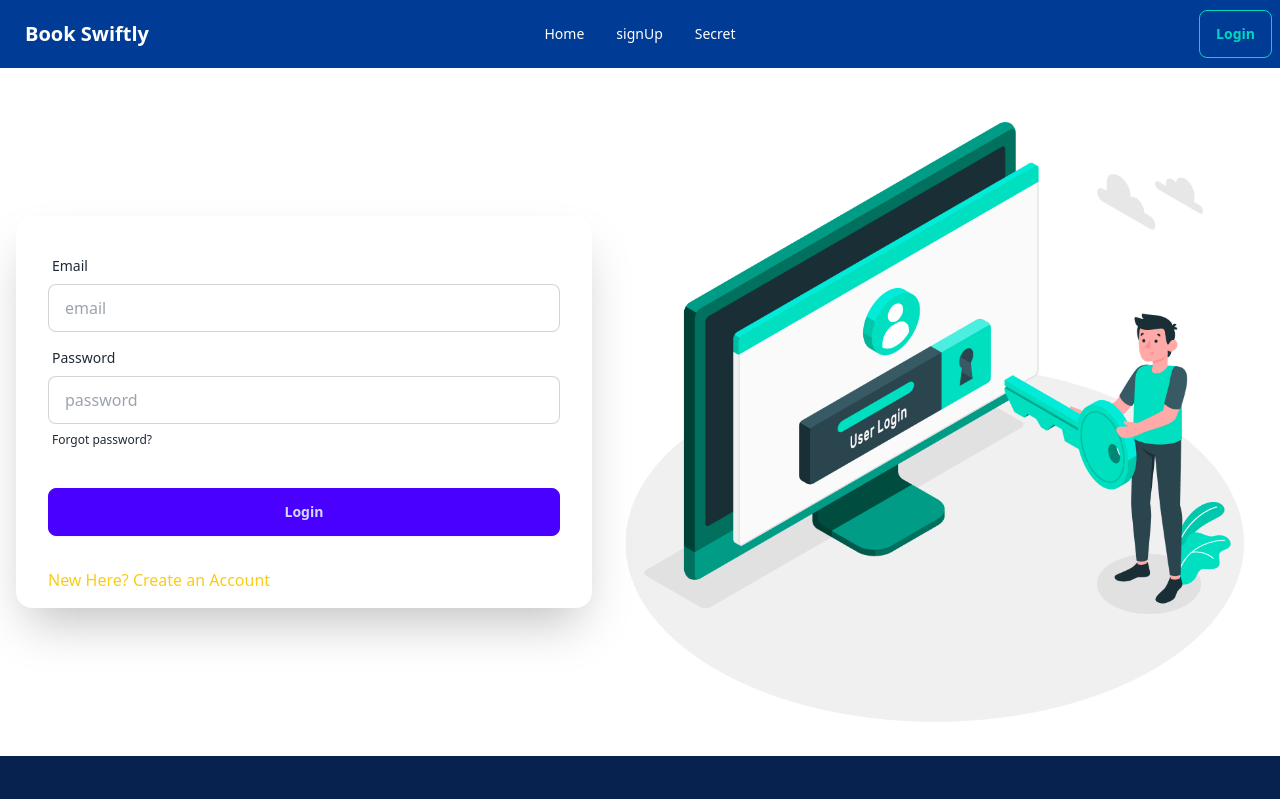
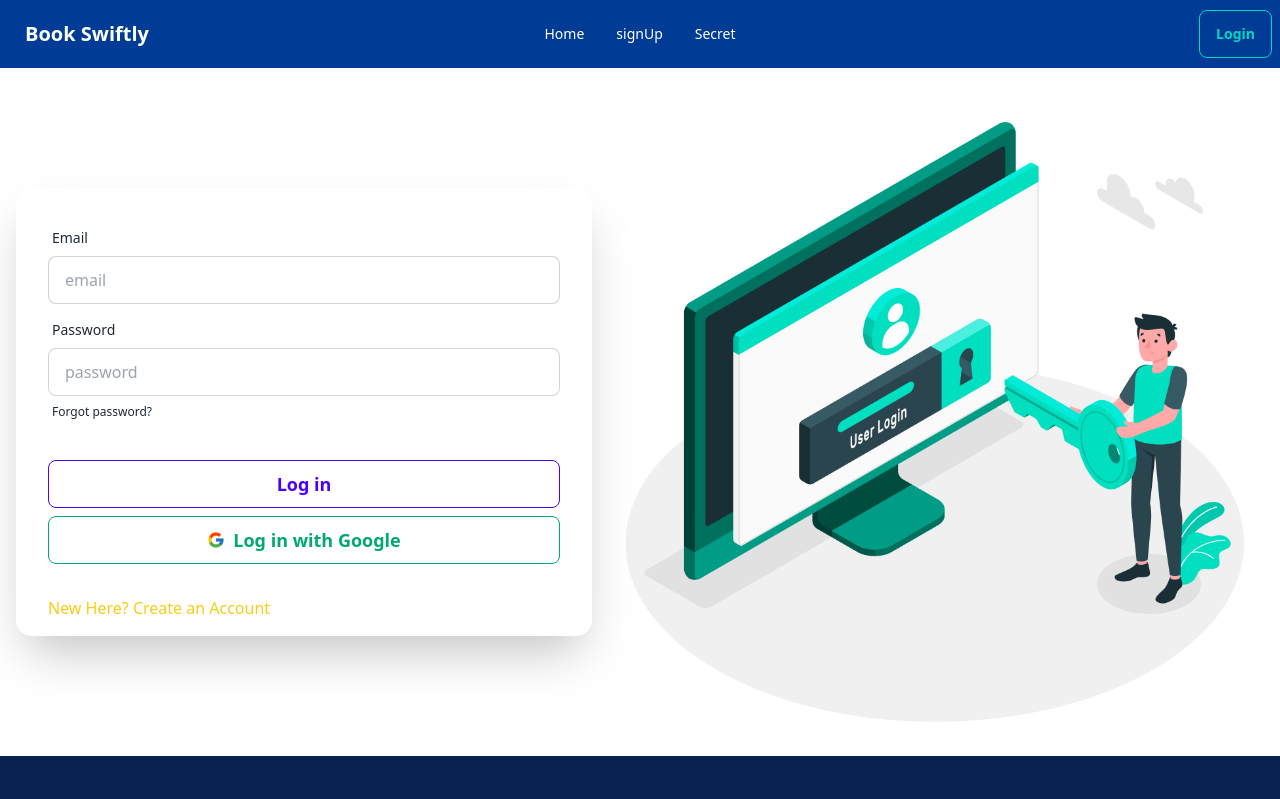
Before and after one commit to mdshakil04/book-Swiftly-client, a React (Vite) app: page /login in a window 1280 px wide. Shown: the top 799 px of the page. Built offline with nearby package versions, Linux system fonts and the light colour scheme; no server answers.

Commit message:
Google Log in button added

```diff
--- a/package.json
+++ b/package.json
@@ -18,6 +18,7 @@
     "react-dom": "^18.2.0",
     "react-helmet": "^6.1.0",
     "react-hook-form": "^7.51.3",
+    "react-icons": "^5.1.0",
     "react-parallax": "^3.5.1",
     "react-router-dom": "^6.22.3",
     "react-tabs": "^6.0.2",
--- a/src/pages/Login/Login.jsx
+++ b/src/pages/Login/Login.jsx
@@ -5,6 +5,7 @@ import { AuthContext } from "../../providers/AuthProvider";
 import { Link, useLocation, useNavigate } from "react-router-dom";
 import { Helmet } from "react-helmet";
 import Swal from "sweetalert2";
+import { FcGoogle } from "react-icons/fc";
 const Login = () => {
   const { signIn } = useContext(AuthContext);
   // --------------After Log in--------------------------
@@ -73,8 +74,9 @@ const Login = () => {
                     </a>
                   </label>
                 </div>
-                <div className="form-control mt-6">
-                  <button className="btn btn-primary">Login</button>
+                <div className="form-control mt-6 ">
+                  <button className="btn btn-primary btn-outline text-lg">Log in</button>
+                  <button className="btn btn-success btn-outline mt-2 text-lg"> <FcGoogle />Log in with Google</button>
                 </div>
               </form>
               <p className=" ml-8 mb-4 text-yellow-400">
```
Also changed, not shown: 1 other file (tests, documents, lock files or other folders).
